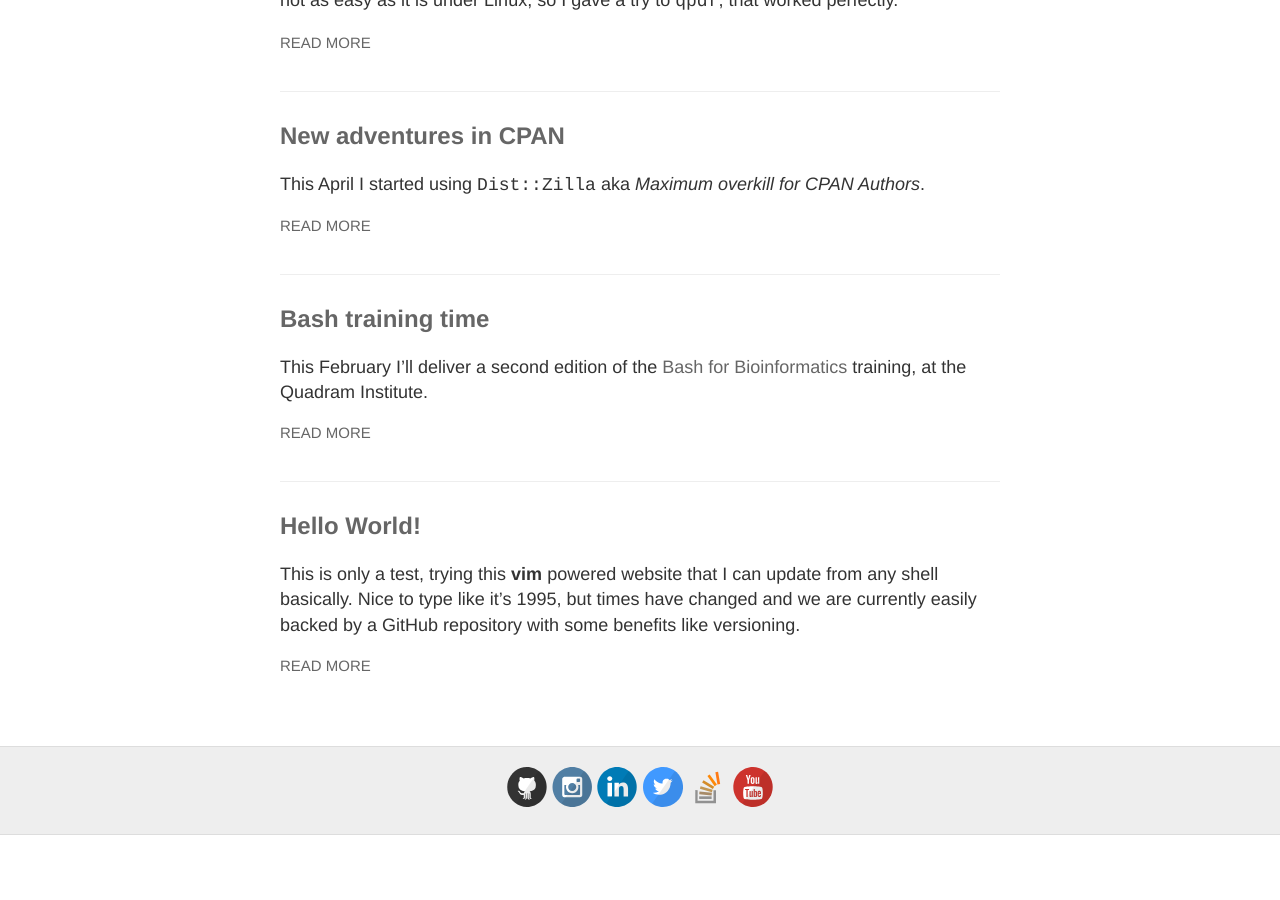
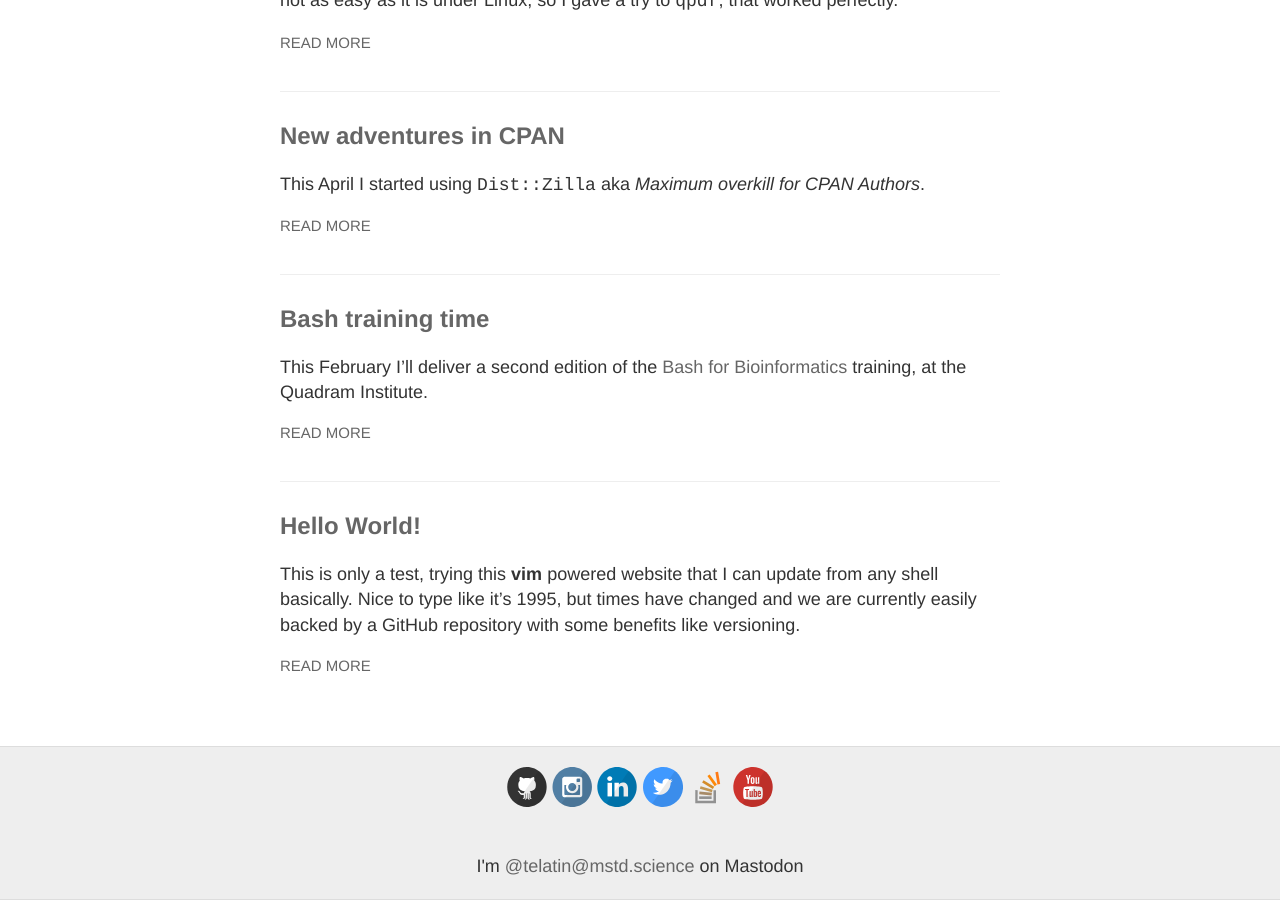
Before and after one commit to telatin/telatin.github.io, a Jekyll site: the page built from index.html, in a window 1280 px wide and 900 px high, scrolled down 3376 px. Built offline with Jekyll 4.4.1, drawn with Linux system fonts in a browser that asks for light colours; before the commit the page ends 4211 px from its top, so only the background shows below that.

Commit message:
Update default.html

```diff
--- a/_layouts/default.html
+++ b/_layouts/default.html
@@ -46,6 +46,12 @@
           {% include svg-icons.html %}
         </footer>
       </div>
+      <div class="container">
+        <footer class="footer">
+          I'm <a rel="me" href="https://mstdn.science/@telatin">@telatin@mstd.science</a> on Mastodon
+        </footer>
+      </div>
+
     </div>
 
     {% include analytics.html %}
```
